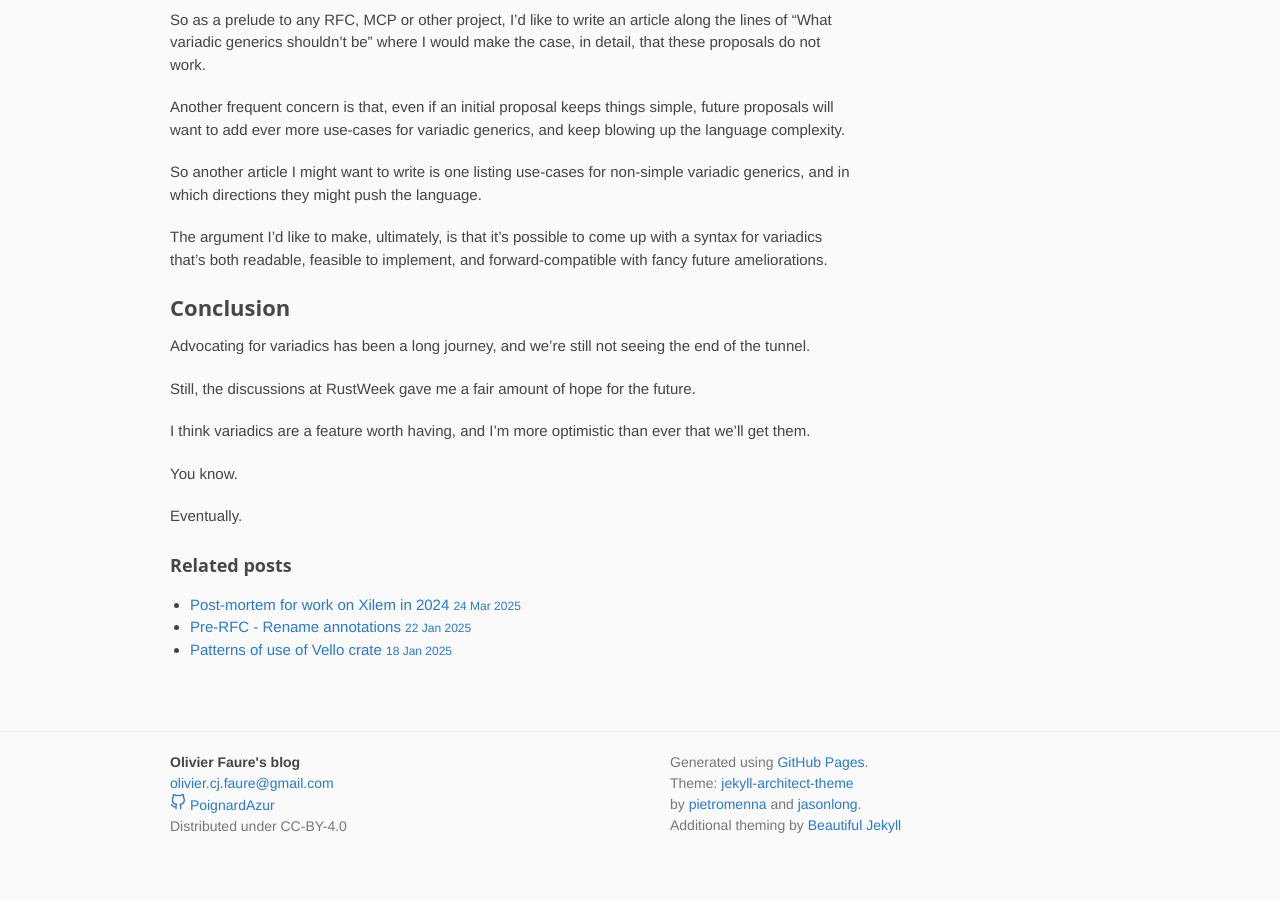
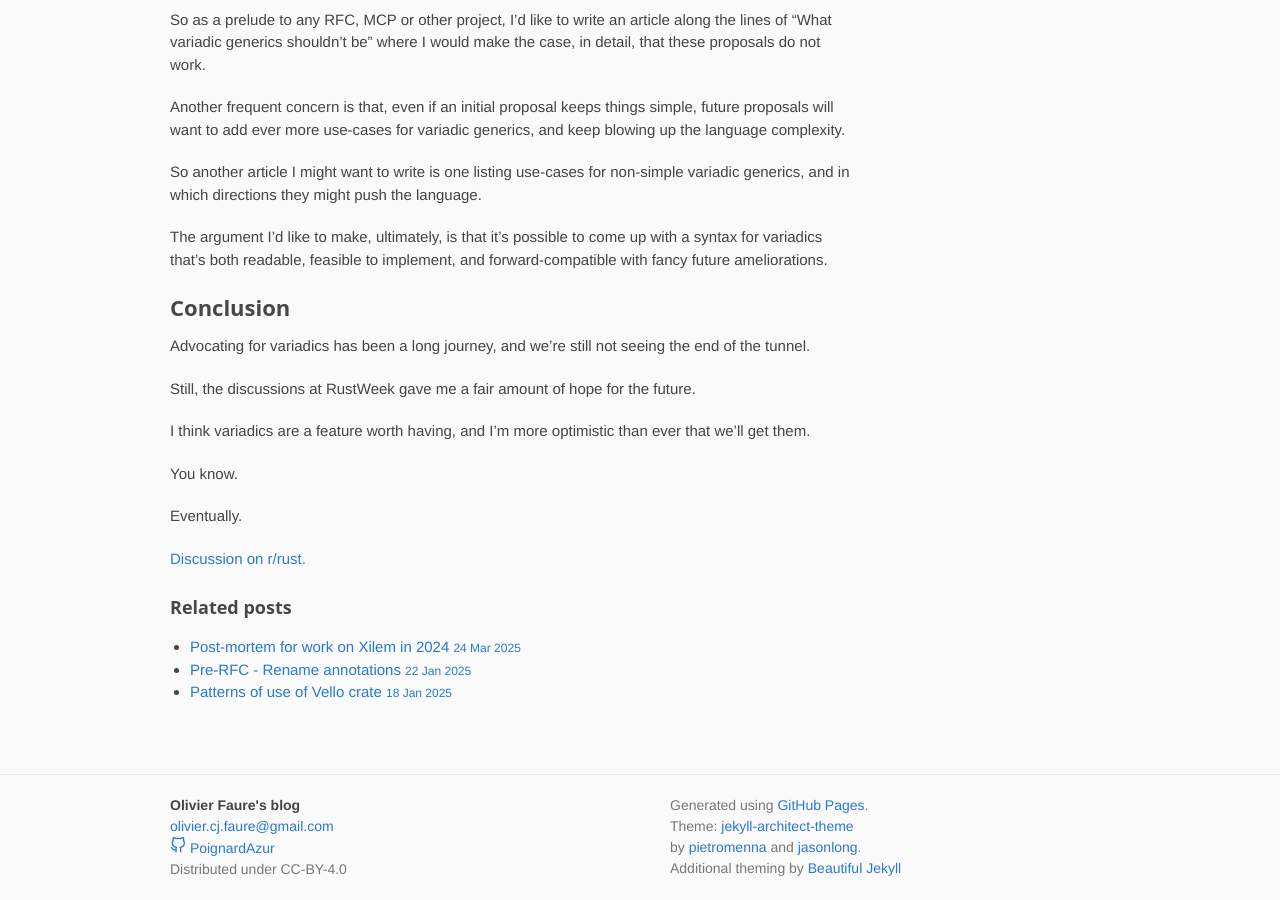
Before and after one commit to PoignardAzur/poignardazur.github.io, a Jekyll site: the page built from _posts/2025-06-07-report-on-variadics-rustweek.md, in a window 1280 px wide and 900 px high, scrolled down 2943 px. Built offline with Jekyll 4.4.1, drawn with Linux system fonts in a browser that asks for light colours; comment, search, counter and statistics services are not loaded; before the commit the page ends 3800 px from its top, so only the background shows below that.

Commit message:
Add discussion link to RustWeek article

```diff
--- a/_posts/2025-06-07-report-on-variadics-rustweek.md
+++ b/_posts/2025-06-07-report-on-variadics-rustweek.md
@@ -112,3 +112,5 @@
 You know.
 
 Eventually.
+
+[Discussion on r/rust.](https://www.reddit.com/r/rust/comments/1l5ige9/report_on_variadic_generics_discussions_at/)
```
